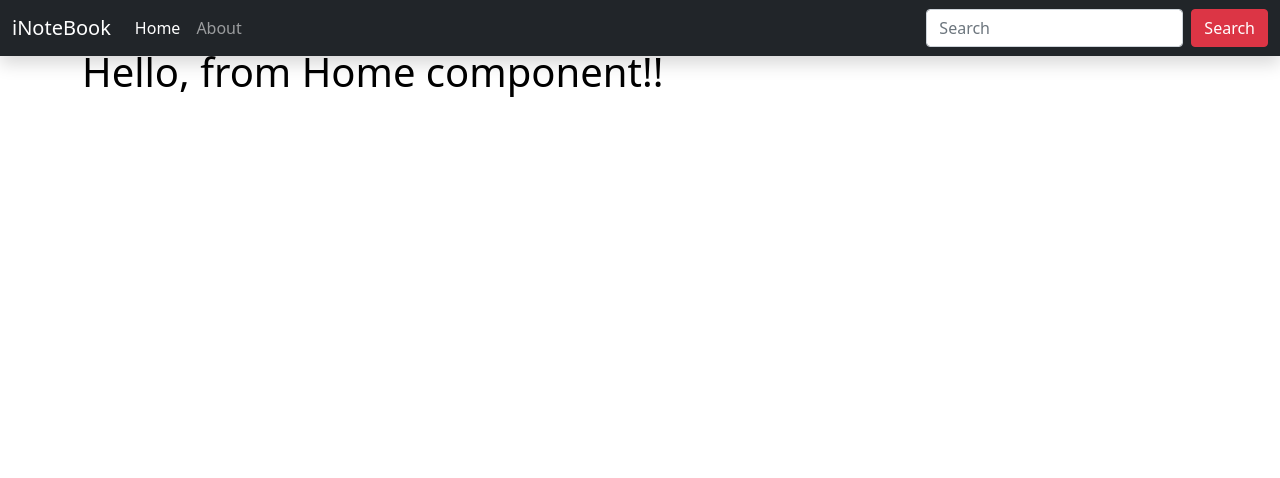
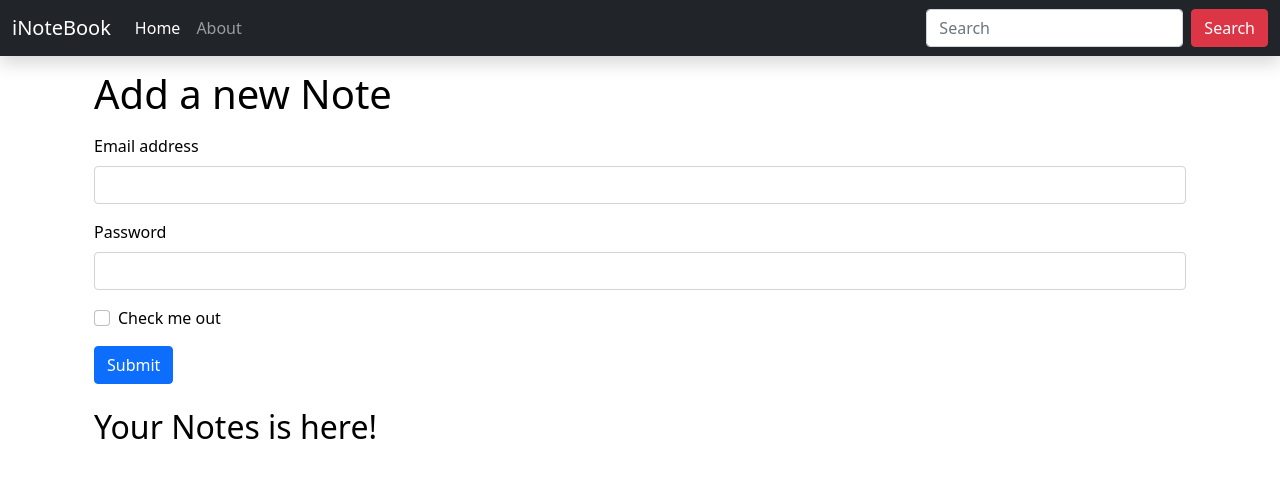
Before and after one commit to mateenNawaz86/iNoteBook-MERN, a React (Create React App) app: page / in a window 1280 px wide. Shown: the top 478 px of the page. Built offline with nearby package versions, Linux system fonts and the light colour scheme.

Commit message:
add useLocation hook & Form component

```diff
--- a/src/components/Home/Home.jsx
+++ b/src/components/Home/Home.jsx
@@ -3,7 +3,49 @@ import React from "react";
 const Home = () => {
   return (
     <>
-      <h1>Hello, from Home component!!</h1>
+      <div className="container my-4">
+        <h1 className="addNote">Add a new Note</h1>
+        <form className="my-3">
+          <div className="mb-3">
+            <label htmlFor="exampleInputEmail1" className="form-label">
+              Email address
+            </label>
+            <input
+              type="email"
+              className="form-control"
+              id="exampleInputEmail1"
+              aria-describedby="emailHelp"
+            />
+          </div>
+          <div className="mb-3">
+            <label htmlFor="exampleInputPassword1" className="form-label">
+              Password
+            </label>
+            <input
+              type="password"
+              className="form-control"
+              id="exampleInputPassword1"
+            />
+          </div>
+          <div className="mb-3 form-check">
+            <input
+              type="checkbox"
+              className="form-check-input"
+              id="exampleCheck1"
+            />
+            <label className="form-check-label" htmlFor="exampleCheck1">
+              Check me out
+            </label>
+          </div>
+          <button type="submit" className="btn btn-primary">
+            Submit
+          </button>
+        </form>
+      </div>
+
+      <div className="container">
+        <h2>Your Notes is here!</h2>
+      </div>
     </>
   );
 };
--- a/src/components/Navbar/Navbar.jsx
+++ b/src/components/Navbar/Navbar.jsx
@@ -1,10 +1,14 @@
-import React, { useState } from "react";
-import { Link } from "react-router-dom";
+import React, { useState, useEffect } from "react";
+import { Link, useLocation } from "react-router-dom";
 
 const Navbar = () => {
   const [showMenu, setShowMenu] = useState(false);
 
   const showMenuHandler = () => setShowMenu(!showMenu);
+
+  // useLocation hook for changing active class
+  let location = useLocation();
+  useEffect(() => {}, [location]);
 
   return (
     <>
@@ -30,12 +34,23 @@ const Navbar = () => {
           <div className="collapse navbar-collapse" id="navbarSupportedContent">
             <ul className="navbar-nav me-auto mb-2 mb-lg-0">
               <li className="nav-item">
-                <Link className="nav-link active" aria-current="page" to="/">
+                <Link
+                  className={`nav-link ${
+                    location.pathname === "/" ? "active" : ""
+                  }`}
+                  aria-current="page"
+                  to="/"
+                >
                   Home
                 </Link>
               </li>
               <li className="nav-item">
-                <Link className="nav-link" to="/about">
+                <Link
+                  className={`nav-link ${
+                    location.pathname === "/about" ? "active" : ""
+                  }`}
+                  to="/about"
+                >
                   About
                 </Link>
               </li>
--- a/src/index.css
+++ b/src/index.css
@@ -19,3 +19,7 @@ body {
   background-color: var(--white);
   color: var(--text-color);
 }
+
+.addNote {
+  margin-top: 70px;
+}
```
